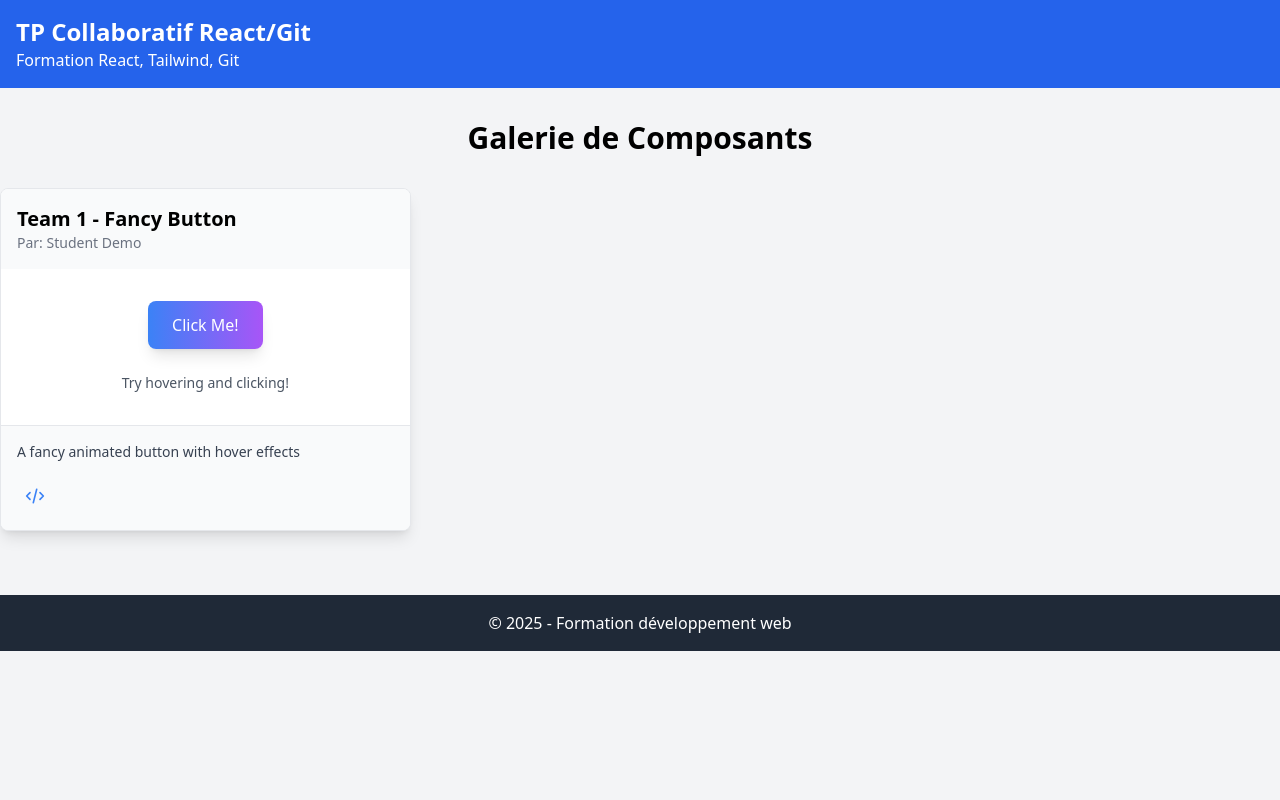
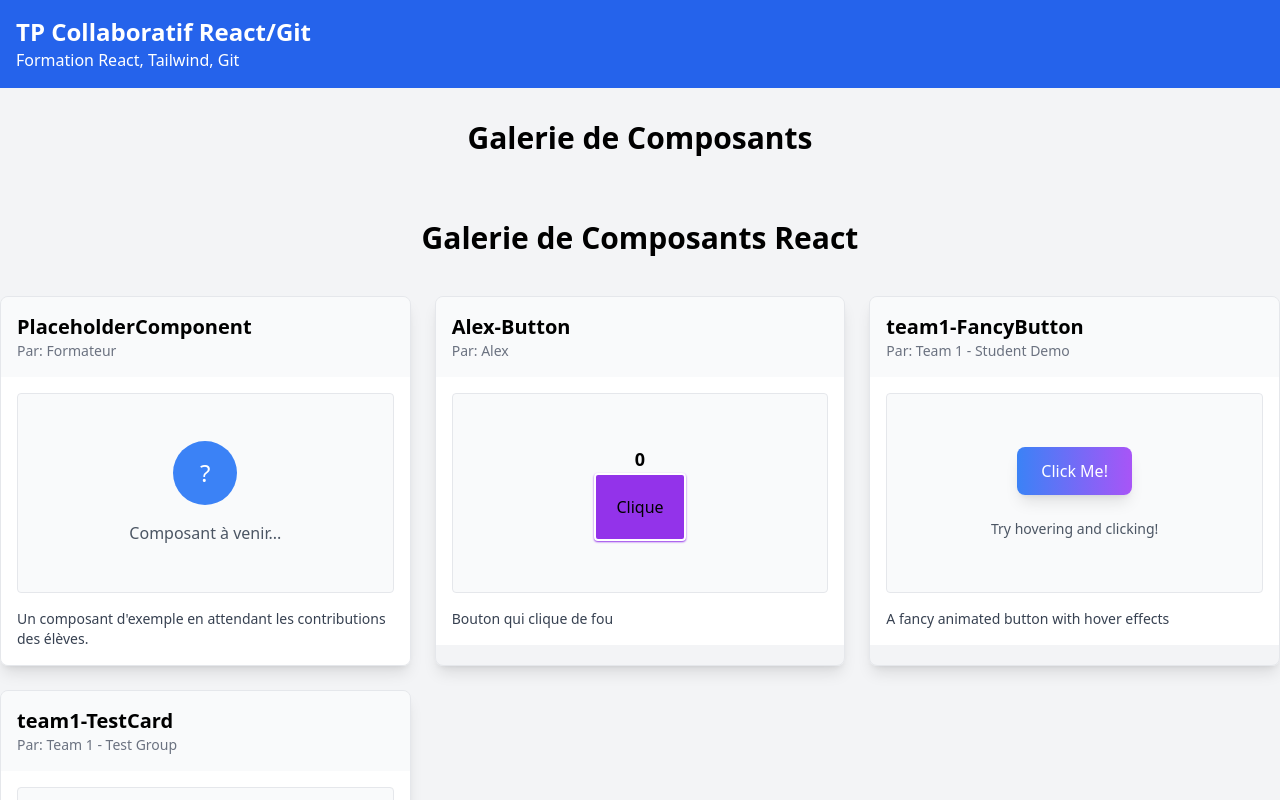
Before and after one commit to raphaelgabbay/gallery-app, a Next.js app: page / in a window 1280 px wide. Shown: the top 800 px of the page. Built offline with nearby package versions, Linux system fonts and the light colour scheme.

Commit message:
modif alex

```diff
--- a/app/components/gallery/componentRegistry.js
+++ b/app/components/gallery/componentRegistry.js
@@ -6,6 +6,11 @@ export const componentRegistry = {
     Component: PlaceholderComponent,
     author: "Formateur",
     description: "Un composant d'exemple en attendant les contributions des élèves."
+  },
+  "Alex-Button": {
+    Component: require('../teams/Alex/Button.jsx').default,
+    author: "Alex",
+    description: "Bouton qui clique de fou"
   },
   "team1-FancyButton": {
     Component: require('../teams/team1/FancyButton.js').default,
--- /dev/null
+++ b/app/components/teams/Alex/Button.jsx
@@ -0,0 +1,17 @@
+/* Author: Alex */
+/* Description: Bouton qui clique de fou */
+"use client"
+
+import React, { useState } from 'react'
+
+function Button() {
+    const [buttonValue, updateButtonValue] = useState(0);
+    return (
+        <div className='flex flex-col justify-center items-center'>
+            <a className='text-lg font-bold'>{buttonValue}</a>
+            <button onClick={() => updateButtonValue(buttonValue + 1)} className='rounded p-[20px] bg-purple-600 outline-none border-2 shadow-sm shadow-purple-600 border-solid border-white'>Clique</button>
+        </div>
+    )
+}
+
+export default Button
--- a/app/page.js
+++ b/app/page.js
@@ -1,5 +1,6 @@
 import FancyButton from './components/teams/team1/FancyButton'
 import ComponentCard from './components/shared/ComponentCard'
+import ComponentGallery from './components/gallery/ComponentGallery'
 import fs from 'fs'
 import path from 'path'
 
@@ -29,18 +30,8 @@ export default async function Home() {
 
       <main className="container mx-auto py-8">
         <h2 className="text-3xl font-bold text-center mb-8">Galerie de Composants</h2>
-        <div className="grid grid-cols-1 md:grid-cols-2 lg:grid-cols-3 gap-6">
-          <ComponentCard
-            title="Team 1 - Fancy Button"
-            author="Student Demo"
-            description="A fancy animated button with hover effects"
-            code={fancyButtonCode}
-          >
-            <FancyButton />
-          </ComponentCard>
-        </div>
+        <ComponentGallery />
       </main>
-
       <footer className="bg-gray-800 text-white p-4 mt-8">
         <div className="container mx-auto text-center">
           <p>© {new Date().getFullYear()} - Formation développement web</p>
```
